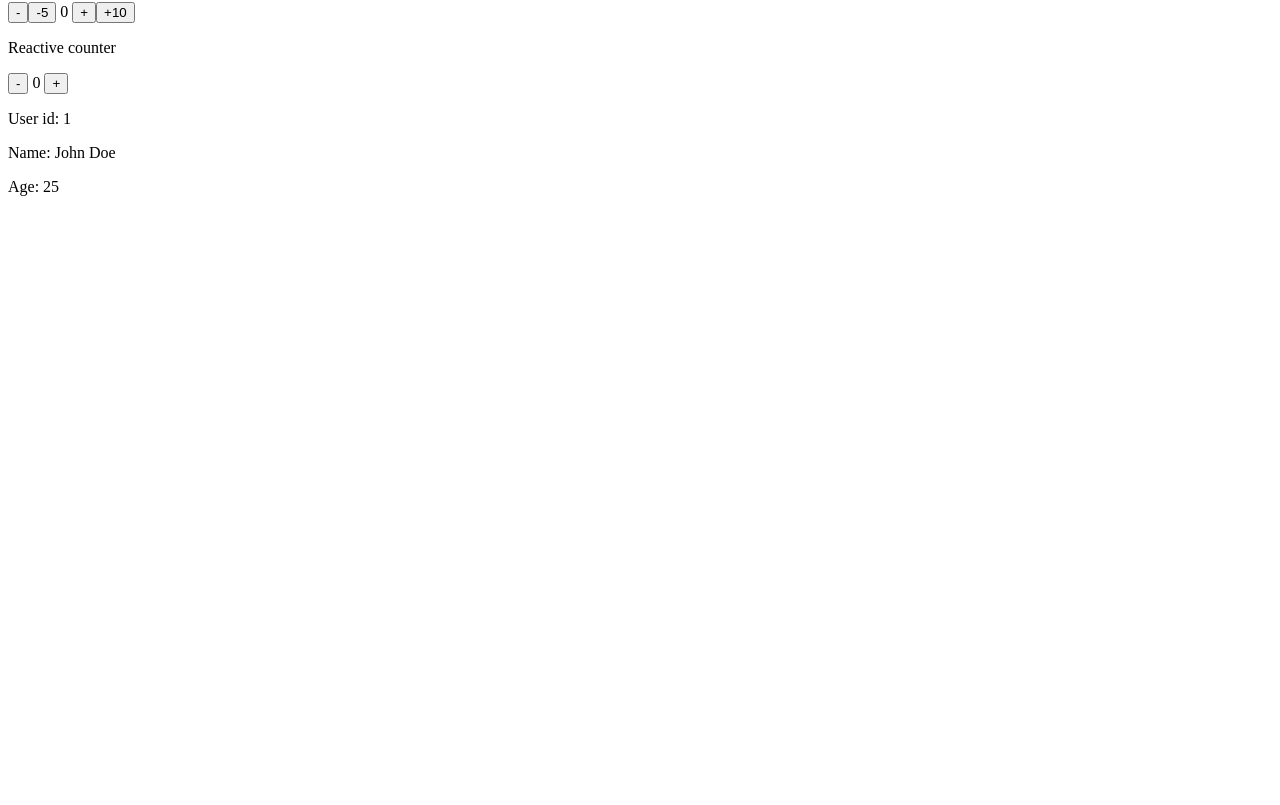
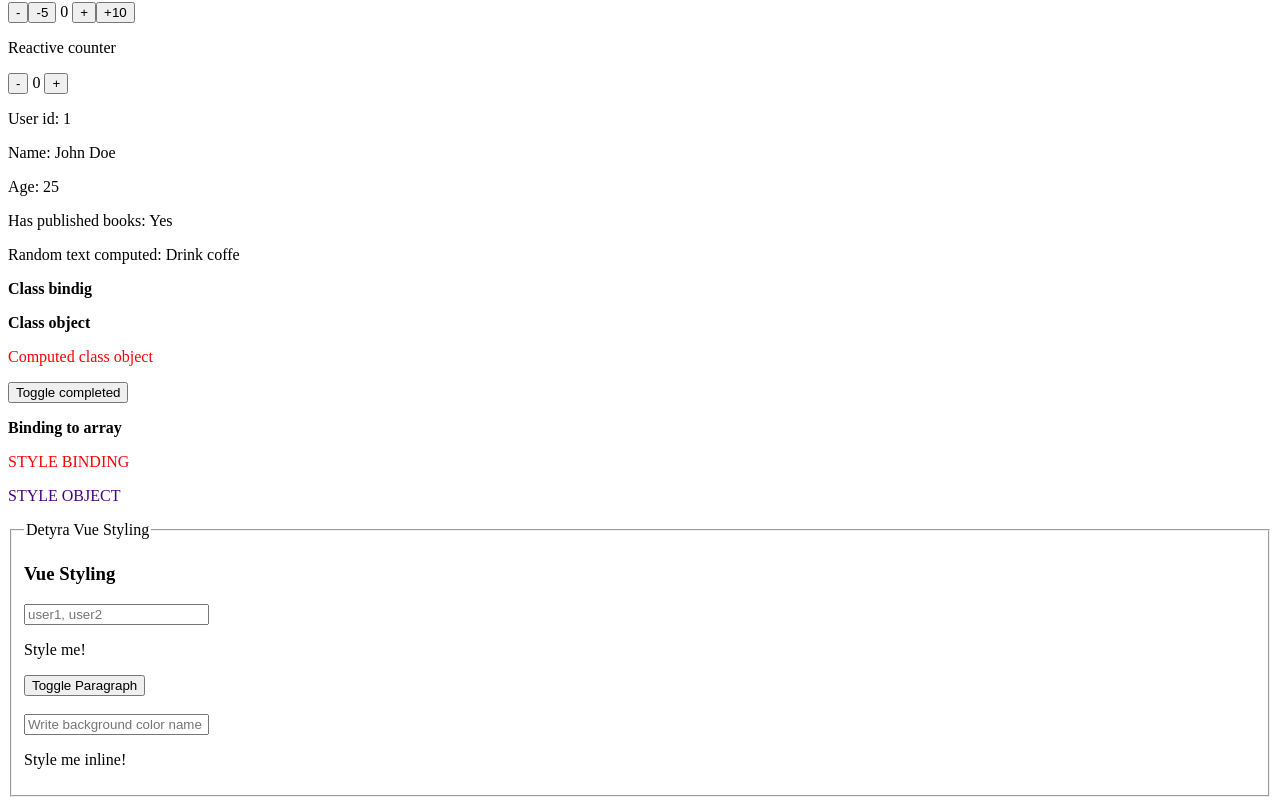
Before and after one commit to jonkursani/adv-web-vue-gr3-2024-2025, a Vue app: page / in a window 1280 px wide. Shown: the part 433-1238 px from the top of the page. Before the commit the page ends 800 px from the top, so only its background shows below. Built offline with nearby package versions, Linux system fonts and the light colour scheme.

Commit message:
add computed properties and class/style bindings

```diff
--- a/src/App.vue
+++ b/src/App.vue
@@ -2,7 +2,8 @@
 <!-- JavaScript (Logic) -->
 <!-- setup composition api script setup -->
 <script setup>
-import { reactive, ref } from "vue";
+import { reactive, ref, computed } from "vue";
+import Detyra1 from "@/components/detyra/Detyra1.vue";
 
 // Ref e bon ni variabel reaktive
 const message = ref("Hello from Vue"); // { value: "Hello from Vue" }
@@ -74,6 +75,49 @@
 });
 
 // user.id
+
+// computed property
+const author = reactive({
+  name: "John Doe",
+  books: [
+    { title: "Book 1", year: 2020 },
+    { title: "Book 2", year: 2021 },
+  ],
+});
+
+const hasPublishedBooks = computed(() => {
+  return author.books.length > 0 ? "Yes" : "No";
+});
+
+const randomTextComputed = computed(() => {
+  return Math.random() > 0.5 ? "Drink coffe" : "Go to gym";
+});
+
+// class and style binding
+const isActive = ref(true);
+const hasError = ref(false);
+const classObject = reactive({
+  active: true,
+  "text-danger": false,
+});
+
+const isCompleted = ref(false);
+const classObjComputed = computed(() => {
+  return {
+    completed: isCompleted.value,
+    // completed: isCompleted.value === true,
+    "text-danger": !isCompleted.value, // && hasError.value,
+    // "text-danger": isCompleted.value === false,
+  };
+});
+
+// style binding
+const redColor = ref("red");
+const upperCase = ref("uppercase");
+const styleObject = reactive({
+  color: "indigo",
+  textTransform: "uppercase",
+});
 </script>
 
 <!-- HTML (Structure) -->
@@ -131,8 +175,39 @@
   <p>User id: {{ user.id }}</p>
   <p>Name: {{ user.name }}</p>
   <p>Age: {{ user.age }}</p>
+
+  <!-- Computed -->
+  <!-- <p>Has published books: {{ author.books.length > 0 ? "Yes" : "No" }}</p> -->
+  <p>Has published books: {{ hasPublishedBooks }}</p>
+  <p>Random text computed: {{ randomTextComputed }}</p>
+
+  <!-- Class and style binding -->
+  <!-- 'active' klasa ne css, 'isActive' varibla ne script -->
+  <p class="some-class" :class="{ active: isActive, 'text-danger': hasError }">Class bindig</p>
+  <p :class="classObject">Class object</p>
+  <p :class="classObjComputed">Computed class object</p>
+  <button @click="isCompleted = !isCompleted">Toggle completed</button>
+  <!-- <p :class="['active', 'other-class']">Binding to array</p> -->
+  <p :class="['active', isCompleted ? 'completed' : '']">Binding to array</p>
+  <p :style="{ color: redColor, textTransform: upperCase }">Style binding</p>
+  <p :style="styleObject">Style object</p>
+
+  <Detyra1 />
 </template>
 
 <!-- CSS (Style) -->
 <!-- CSS aplikohet vetem ne kete file -->
-<style scoped></style>
+<style scoped>
+.active {
+  font-weight: bold;
+}
+
+.text-danger {
+  color: red;
+}
+
+.completed {
+  text-decoration: line-through;
+  color: green;
+}
+</style>
--- /dev/null
+++ b/src/components/detyra/Detyra1.vue
@@ -0,0 +1,79 @@
+<script setup>
+import { computed, ref } from "vue";
+
+const userInput = ref("");
+const onTypeClass = (e) => {
+  userInput.value = e.target.value;
+};
+const isVisible = ref(true);
+
+const paragraphClasses = computed(() => {
+  return {
+    user1: userInput.value === "user1",
+    user2: userInput.value === "user2",
+    visible: isVisible.value, // true
+    hidden: !isVisible.value, // false
+  };
+});
+
+const styleInp = ref("");
+const onTypeStyle = (e) => {
+  styleInp.value = e.target.value;
+};
+</script>
+
+<template>
+  <fieldset>
+    <legend>Detyra Vue Styling</legend>
+
+    <h3>Vue Styling</h3>
+
+    <div>
+      <!-- 1) Fetch the user input and use it as a CSS class -->
+      <!-- The entered class should be added to the below paragraph -->
+      <input type="text" placeholder="user1, user2" @keyup.enter="onTypeClass" />
+      <!-- (available classes: "user1", "user2") -->
+      <!-- <p
+        :class="{
+          user1: userInput === 'user1',
+          user2: userInput === 'user2',
+          visible: isVisible,
+          hidden: !isVisible,
+        }"
+      >
+        Style me!
+      </p> -->
+      <p :class="paragraphClasses">Style me!</p>
+      <button @click="isVisible = !isVisible">Toggle Paragraph</button>
+      <br />
+      <br />
+
+      <!-- 2) Use the "visible" and "hidden" classes to show/ hide the above paragraph -->
+      <!-- Clicking the button should toggle between the two options -->
+
+      <!-- 3) Add dynamic inline styling to the below paragraph and let the user enter a background-color -->
+      <input type="text" placeholder="Write background color name ex: red, green" @keyup.enter="onTypeStyle" />
+      <p :style="{ backgroundColor: styleInp }">Style me inline!</p>
+    </div>
+  </fieldset>
+</template>
+
+<style scoped>
+.user1 {
+  background-color: blue;
+  color: white;
+}
+
+.user2 {
+  background-color: purple;
+  color: white;
+}
+
+.hidden {
+  display: none;
+}
+
+.visible {
+  display: block;
+}
+</style>
```
